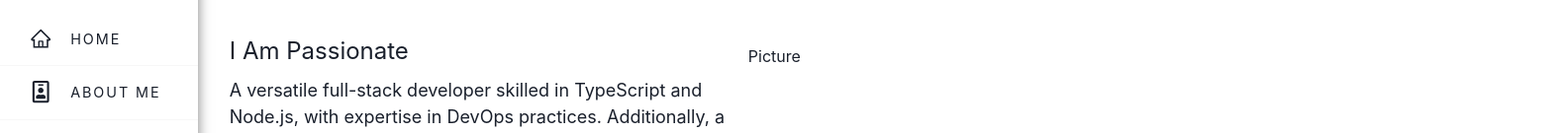
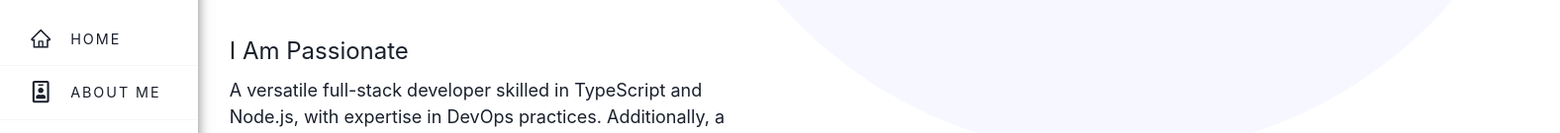
Before and after one commit to mrgoraya/mehran-portfolio, a React (Create React App) app: page / in a window 1280 px wide. Shown: the part 319-454 px from the top of the page at 99% size, 1576 px wide, since content can reach past the window. Built offline with nearby package versions, Linux system fonts and the light colour scheme.

Commit message:
Added circle in homepage.

```diff
--- a/package.json
+++ b/package.json
@@ -1,5 +1,4 @@
 {
-  "homepage": "https://mrgoraya/github.io/mehran-portfolio",
   "name": "mehran-portfolio",
   "version": "0.1.0",
   "private": true,
--- a/src/App.tsx
+++ b/src/App.tsx
@@ -3,16 +3,22 @@ import { Fragment } from "react";
 import AppRoutes from "./routes/AppRoutes";
 import ToggleColorMode from "./components/button/ToggleColorMode";
 import SideBar from "./pages/sideBar";
-import { Box } from "@chakra-ui/react";
+import { Box, useColorMode } from "@chakra-ui/react";
 
-export const App = () => (
+export const App = () => {
+  const { colorMode, toggleColorMode } = useColorMode();
+  return (
     <Fragment>
-    <ToggleColorMode />
+      <ToggleColorMode
+        colorMode={colorMode}
+        toggleColorMode={toggleColorMode}
+      />
       <Box display="flex">
         <SideBar />
         <Box margin="1rem">
-        <AppRoutes />
+          <AppRoutes colorMode={colorMode} />
         </Box>
       </Box>
     </Fragment>
   );
+};
--- a/src/components/button/ToggleColorMode.tsx
+++ b/src/components/button/ToggleColorMode.tsx
@@ -1,9 +1,15 @@
 import { MoonIcon, SunIcon } from "@chakra-ui/icons";
-import { Button, useColorMode } from "@chakra-ui/react";
+import { Button } from "@chakra-ui/react";
 
-const ToggleColorMode = () => {
-  const { colorMode, toggleColorMode } = useColorMode();
+type ToggleColorModeProps = {
+  toggleColorMode: () => void;
+  colorMode: string;
+};
 
+const ToggleColorMode = ({
+  colorMode,
+  toggleColorMode,
+}: ToggleColorModeProps) => {
   return (
     <Button
       onClick={() => toggleColorMode()}
--- a/src/components/home/Home.tsx
+++ b/src/components/home/Home.tsx
@@ -1,13 +1,13 @@
 import { Box } from "@chakra-ui/react";
 import HomePageText from "./HomePageText";
+import HomePageImage from "./HomePageImage";
+import { ColorModeProps } from "../../utils/colorMode";
 
-const Home = () => {
+const Home = ({ colorMode }: ColorModeProps) => {
   return (
     <Box display="flex" height="90vh" alignItems="center">
       <HomePageText />
-      <Box flex="1" flexBasis="0">
-        Picture
-      </Box>
+      <HomePageImage colorMode={colorMode} />
     </Box>
   );
 };
--- /dev/null
+++ b/src/components/home/HomePageImage.tsx
@@ -0,0 +1,22 @@
+import { Box } from "@chakra-ui/react";
+import { ColorModeProps } from "../../utils/colorMode";
+
+// TODO: there is bug for the overflow in the circle
+
+const HomePageImage = ({ colorMode }: ColorModeProps) => {
+  return (
+    <Box flex="1" flexBasis="0" position="relative">
+      <Box
+        width="56.25rem"
+        height="56.25rem"
+        borderRadius="80%"
+        backgroundColor={colorMode === "dark" ? "#0b0b13" : "#f7f7ff"}
+        position="absolute"
+        transform="translate(-80px, -800px)"
+        zIndex="-1"
+      ></Box>
+    </Box>
+  );
+};
+
+export default HomePageImage;
--- a/src/pages/home.tsx
+++ b/src/pages/home.tsx
@@ -1,10 +1,11 @@
 import { Box } from "@chakra-ui/react";
 import Home from "../components/home/Home";
+import { ColorModeProps } from "../utils/colorMode";
 
-const HomePage = () => {
+const HomePage = ({ colorMode }: ColorModeProps) => {
   return (
     <Box zIndex={"-2"}>
-      <Home />
+      <Home colorMode={colorMode} />
     </Box>
   );
 };
--- a/src/routes/AppRoutes.tsx
+++ b/src/routes/AppRoutes.tsx
@@ -8,17 +8,18 @@ import ContactMe from "../pages/contactMe";
 import HomePage from "../pages/home";
 import Portfolio from "../pages/portfolio";
 import Services from "../pages/services";
+import { ColorModeProps } from "../utils/colorMode";
 
-const AppRoutes = () => {
+const AppRoutes = ({ colorMode }: ColorModeProps) => {
   return (
     <Routes>
-      <Route path={routes.Home} element={<HomePage />} />
+      <Route path={routes.Home} element={<HomePage colorMode={colorMode} />} />
       <Route path={routes.AboutMe} element={<AboutMe />} />
       <Route path={routes.Services} element={<Services />} />
       <Route path={routes.Portfolio} element={<Portfolio />} />
       <Route path={routes.Blogs} element={<Blog />} />
       <Route path={routes.ContactMe} element={<ContactMe />} />
-      <Route path={"/"} element={<HomePage />} />
+      <Route path={"/"} element={<HomePage colorMode={colorMode} />} />
     </Routes>
   );
 };
--- /dev/null
+++ b/src/utils/colorMode.ts
@@ -0,0 +1,3 @@
+export type ColorModeProps = {
+  colorMode: string;
+};
```
Lines whose indentation alone changed are shown as unchanged.
